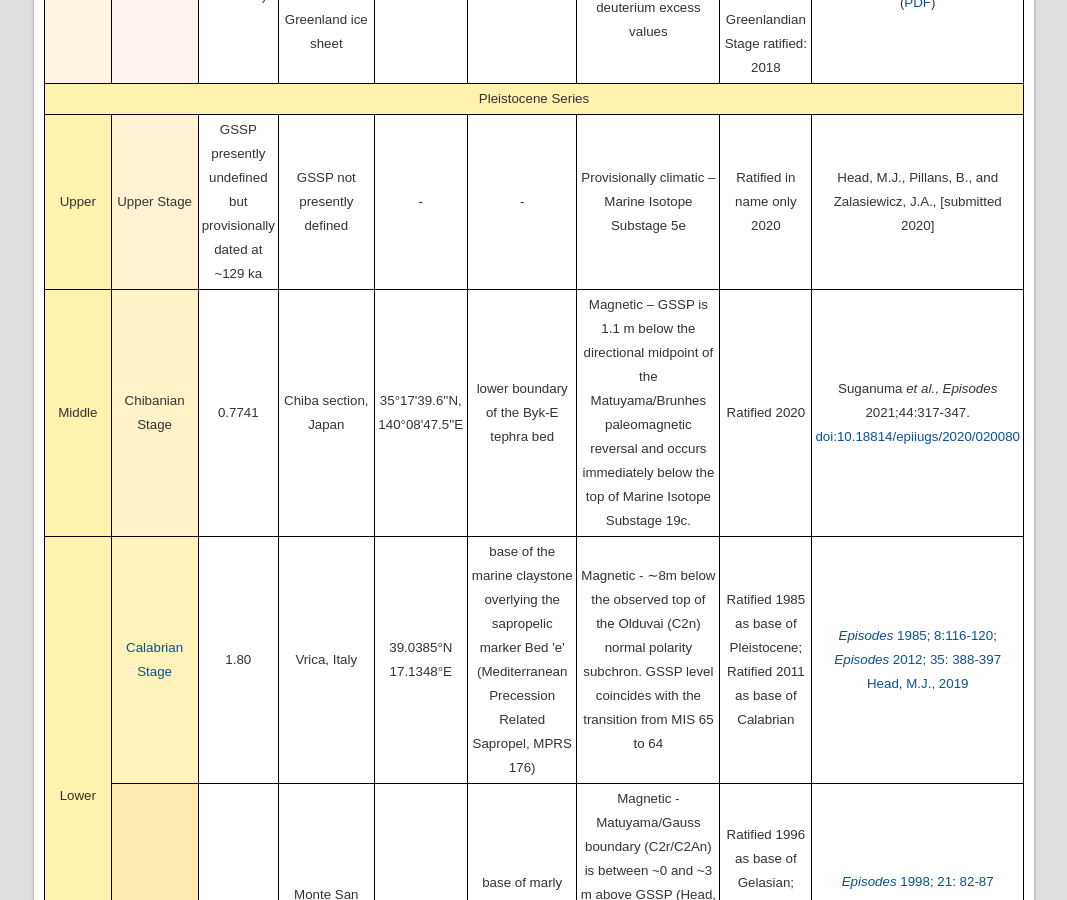
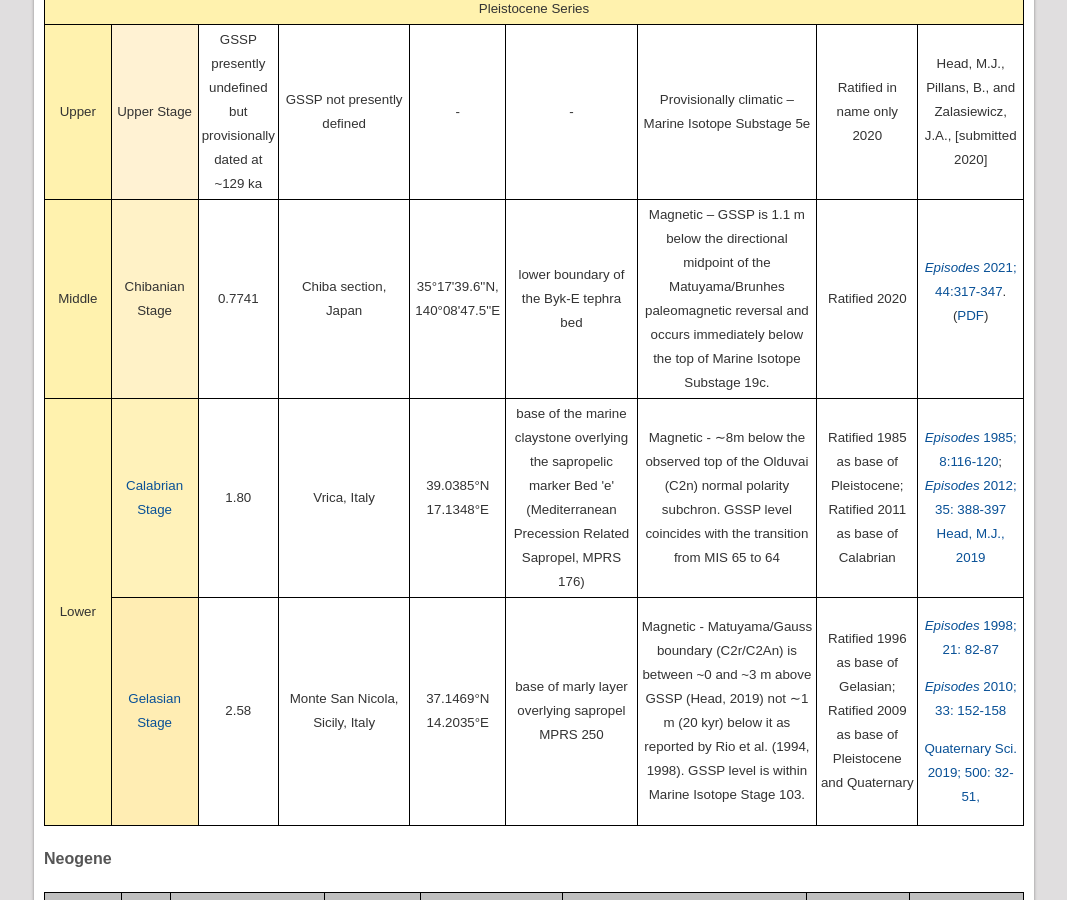
Before and after one commit to i-c-stratigraphy/gssps, a Jekyll site: the page built from pages/index.md, in a window 1280 px wide and 900 px high, scrolled down 1857 px. Shown: the whole window, without its empty margins (106-1173 px from the left). Built offline with Jekyll 4.4.1, drawn with Linux system fonts in a browser that asks for light colours.

Commit message:
chibanian PDF

```diff
--- a/_layouts/table.html
+++ b/_layouts/table.html
@@ -231,7 +231,7 @@
                         Ratified 2020
                     </td>
                     <td>
-                        Suganuma <em>et al.</em>, <em>Episodes</em> 2021;44:317-347.  <a href="https://doi.org/10.18814/epiiugs/2020/020080">doi:10.18814/epiiugs/2020/020080</a>
+                        <a href="https://doi.org/10.18814/epiiugs/2020/020080"><em>Episodes</em> 2021; 44:317-347</a>. (<a href="files/chibanian.pdf">PDF</a>)</p>
                     </td>
                 </tr>
                 <tr>
```
Also changed, not shown: 1 other file.
